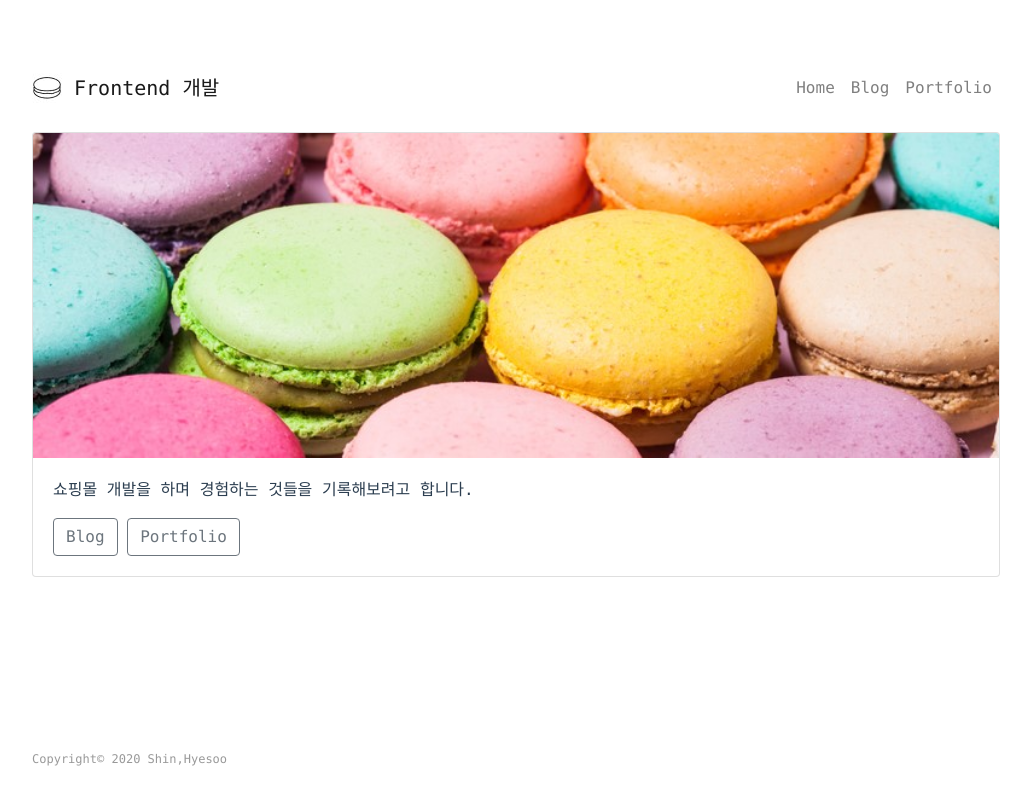
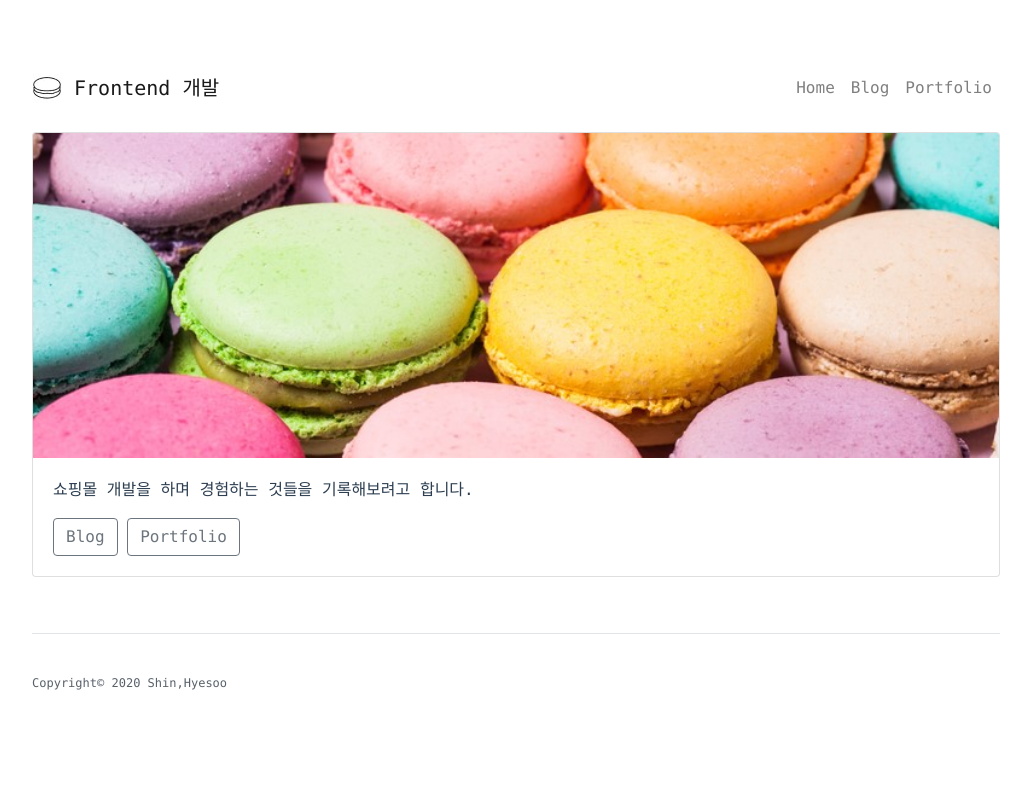
Before and after one commit to dc2348/vue-cli-github, a Vue app: page /#/home in a window 1280 px wide. Shown: the whole page, without its empty margins (124-1155 px from the left). Built offline with nearby package versions, Linux system fonts and the light colour scheme; a web font is replaced by a local one.

Commit message:
CLN:Refactor structure

```diff
--- a/src/App.vue
+++ b/src/App.vue
@@ -2,26 +2,22 @@
   <div id="app" class="app">
     <!-- Header -->
     <common-header/>
-    <!-- Body -->
-    <router-view class="body"></router-view>
+    <!-- Section -->
+    <common-section/>
     <!-- Footer -->
     <common-footer/>
   </div>
 </template>
 
 <script>
-import Vue from 'vue'
 import CommonHeader from './components/CommonHeader.vue'
+import CommonSection from './components/CommonSection.vue'
 import CommonFooter from './components/CommonFooter.vue'
-import BootstrapVue from 'bootstrap-vue'
-import 'bootstrap/dist/css/bootstrap.css'
-import 'bootstrap-vue/dist/bootstrap-vue.css'
-
-Vue.use(BootstrapVue)
 
 export default {
   components: {
     CommonHeader,
+    CommonSection,
     CommonFooter
   }
 }
@@ -44,8 +40,4 @@ export default {
     width: 1000px;
   }
 }
-
-.body {
-  padding: 1rem;
-}
 </style>
--- a/src/components/CommonFooter.vue
+++ b/src/components/CommonFooter.vue
@@ -1,7 +1,7 @@
 <template>
-    <footer class="footer">
-      <p class="copyright">Copyright© 2020 <a href="https://dc2348.github.io">Shin,Hyesoo</a> </p>
-    </footer>
+  <footer>
+    <p class="copyright">Copyright© 2020 <router-link to="/home">Shin,Hyesoo</router-link></p>
+  </footer>
 </template>
 
 <script>
@@ -12,20 +12,22 @@ export default {
 
 <!-- Add "scoped" attribute to limit CSS to this component only -->
 <style scoped>
-.footer {
-  position: fixed;
+footer {
   bottom: 0;
   width: 100%;
   text-align: left;
-  padding: 16px;
+  padding: 0 16px;
 }
 
-.footer .copyright{
+footer .copyright{
   font-size: 12px;
-  color: #999;
-  }
+  color: #586069!important;
+  padding-top: 40px;
+  border-top: 1px solid #e1e4e8!important;
+  margin-top: 40px;
+}
 
-.footer .copyright a{
-   color: #999;
+footer .copyright a{
+   color: #586069!important;
 }
 </style>
--- a/src/components/CommonHeader.vue
+++ b/src/components/CommonHeader.vue
@@ -1,5 +1,5 @@
 <template>
-    <div>
+    <header>
       <b-navbar type="light" variant="faded">
         <b-navbar-brand href="https://dc2348.github.io">
           <img src="../assets/images/icon_macaroon_30x30.jpg" class="d-inline-block align-top" alt="profile logo">
@@ -22,10 +22,17 @@
           <b-nav-item to="/portfolio">Portfolio</b-nav-item>
         </b-navbar-nav>
       </b-navbar>
-    </div>
+    </header>
 </template>
 
 <script>
+import Vue from 'vue'
+import BootstrapVue from 'bootstrap-vue'
+import 'bootstrap/dist/css/bootstrap.css'
+import 'bootstrap-vue/dist/bootstrap-vue.css'
+
+Vue.use(BootstrapVue)
+
 export default {
 
 }
--- /dev/null
+++ b/src/components/CommonSection.vue
@@ -0,0 +1,18 @@
+<template>
+    <section>
+      <router-view></router-view>
+    </section>
+</template>
+
+<script>
+export default {
+
+}
+</script>
+
+<!-- Add "scoped" attribute to limit CSS to this component only -->
+<style scoped>
+section {
+  padding: 1rem;
+}
+</style>
```
